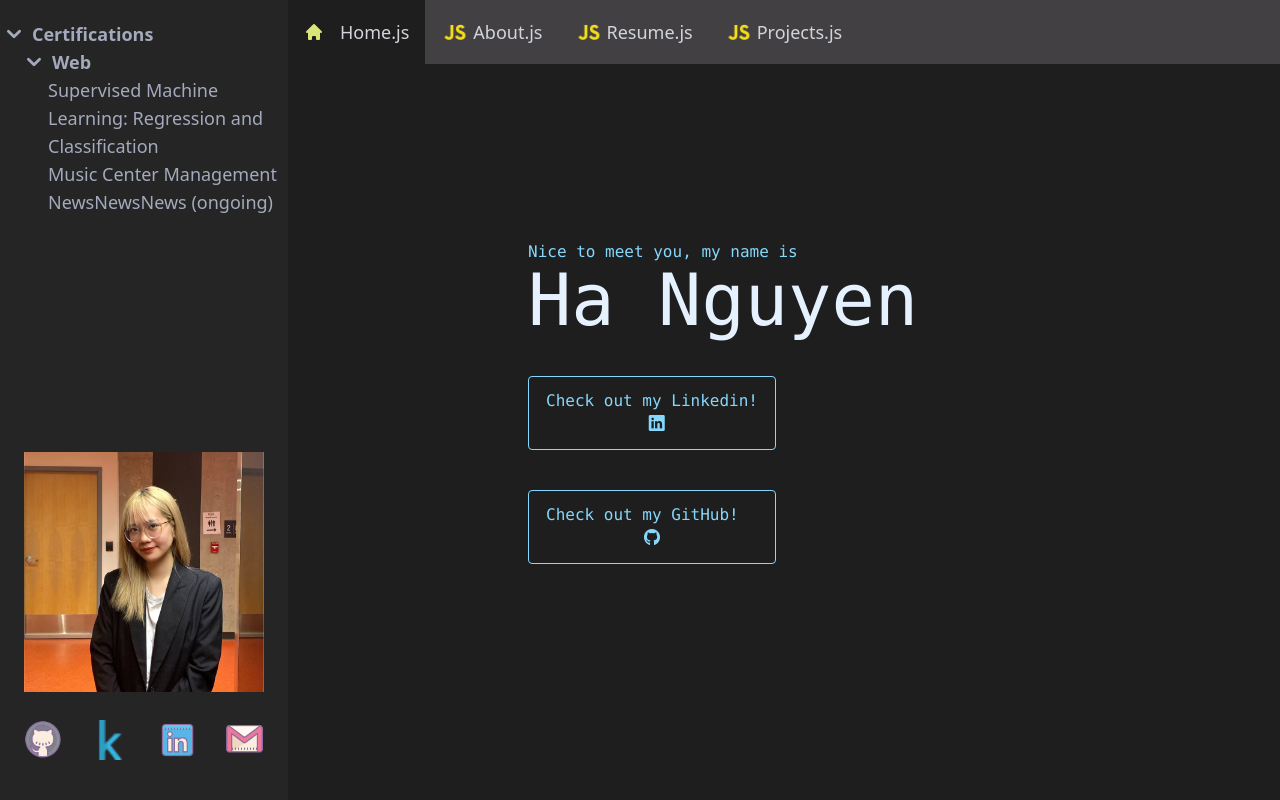
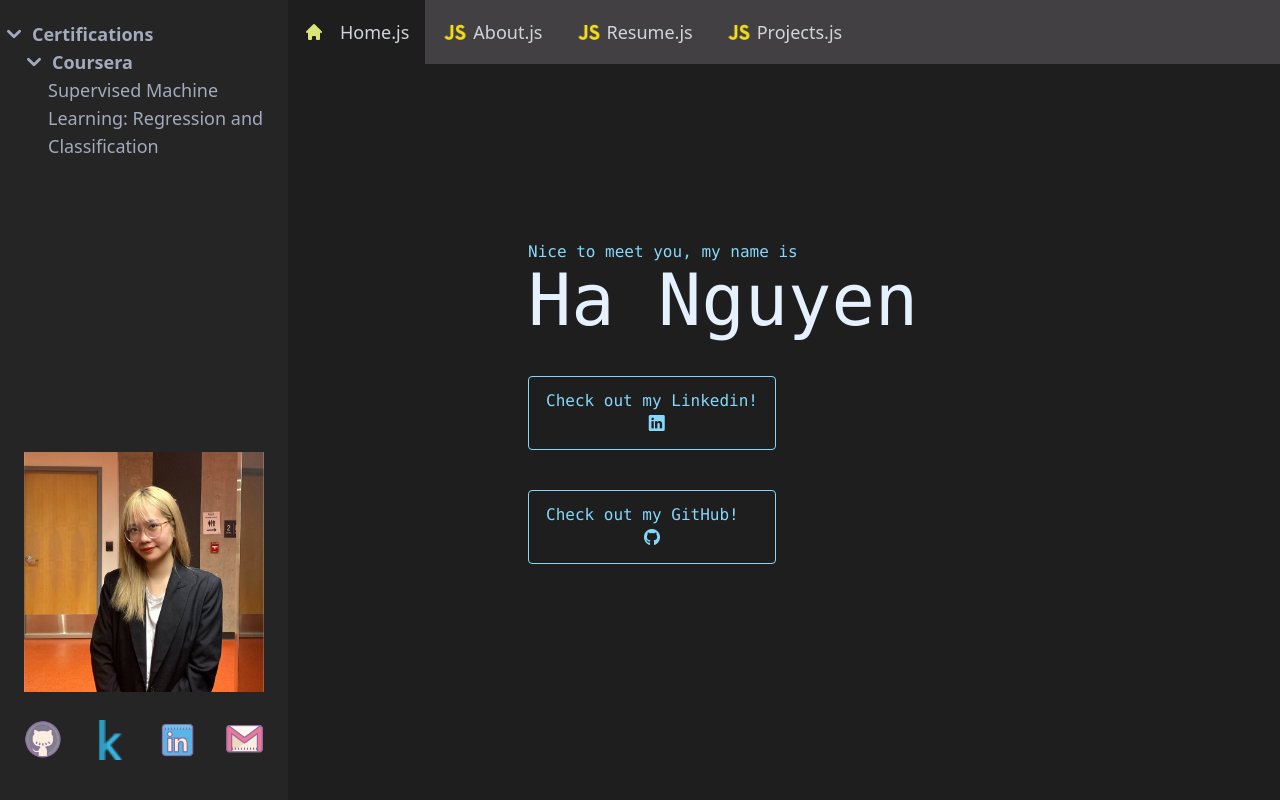
Before and after one commit to HaNguyenCS/HaNguyenCS.github.io, a React (Create React App) app: page / in a window 1280 px wide. Shown: the top 800 px of the page. Built offline with nearby package versions, Linux system fonts and the light colour scheme; the HTML template or start-up script is replaced by a standard one.

Commit message:
small change

```diff
--- a/src/pages/LeftBar.jsx
+++ b/src/pages/LeftBar.jsx
@@ -25,26 +25,26 @@ export default function LeftBar() {
               <p >Supervised Machine Learning: Regression and Classification </p>
             </div>
           </a>
-          <a target='_blank' href="http://103.130.212.35:1289/TTNhac/auth/login/">
+          {/* <a target='_blank' href="http://103.130.212.35:1289/TTNhac/auth/login/">
             <div className="ml-12 flex items-center hover:cursor-pointer hover:bg-opacity-80 hover:bg-[#2b2a2a] w-60">
-              {/* <img
+              <img
                 src={JSIcon}
                 alt="JS Icon"
                 className="w-7 mr-1  ml-5 text-yellow_vs"
-              /> */}
+              />
               <p>Music Center Management</p>
             </div>
-          </a>
-          <a target='_blank' href="/">
+          </a> */}
+          {/* <a target='_blank' href="/">
             <div className="ml-12 flex items-center hover:cursor-pointer hover:bg-opacity-80 hover:bg-[#2b2a2a] w-60">
-              {/* <img
+              <img
                 src={JSIcon}
                 alt="JS Icon"
                 className="w-7 mr-1  ml-5 text-yellow_vs"
-              /> */}
+              />
               <p>NewsNewsNews (ongoing)</p>
             </div>
-          </a>
+          </a> */}
         </div>
       );
 
@@ -79,7 +79,7 @@ export default function LeftBar() {
                     <ChevronRightIcon className="w-7 mr-1  ml-5" />
                   )}
 
-                  <p>Web</p>
+                  <p>Coursera</p>
                 </div>
                 {showWebList ? <WebList /> : null}
               </>
```
